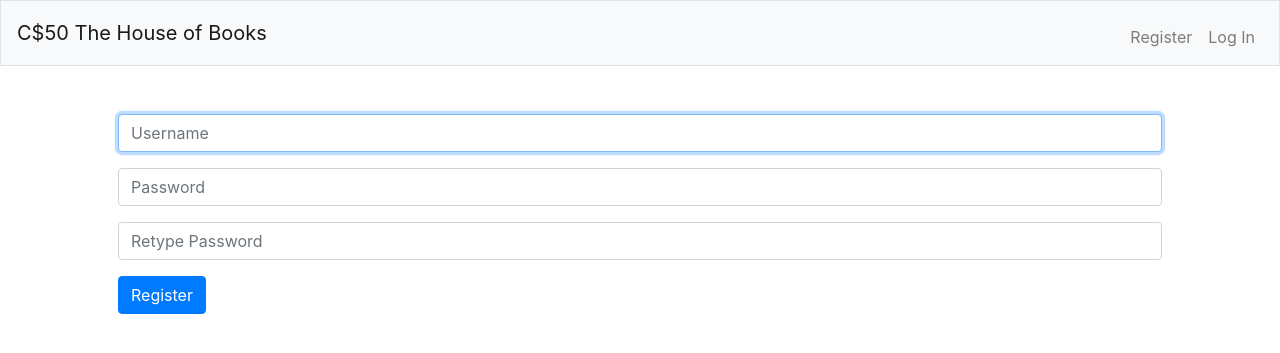
After one commit to Setmoth/project1, a Flask app: template templates/register.html in a window 1280 px wide. The commit adds this page. Shown: the top 353 px of the page. Run offline with Flask 2, Linux system fonts and the light colour scheme; the template is opened without the code that fills it, so the values that code supplies are empty; some libraries are stand-ins or nearby versions.

```diff
--- a/templates/landingPage.html
+++ b/templates/landingPage.html
@@ -10,7 +10,7 @@
 
         <!-- documentation at http://getbootstrap.com/docs/4.1/, alternative themes at https://bootswatch.com/ -->
         <link href="https://maxcdn.bootstrapcdn.com/bootstrap/4.1.3/css/bootstrap.min.css" rel="stylesheet">
-        <link href="/static/style.css" rel="stylesheet">
+        <link href="/static/landingPage.css" rel="stylesheet">
         <link href="/static/img/favicon.ico" rel="icon">
 
         <title>House of Books</title>
--- a/templates/layout.html
+++ b/templates/layout.html
@@ -20,14 +20,14 @@
         <script src="https://cdnjs.cloudflare.com/ajax/libs/popper.js/1.14.3/umd/popper.min.js"></script>
         <script src="https://maxcdn.bootstrapcdn.com/bootstrap/4.1.3/js/bootstrap.min.js"></script>
 
-        <title>C$50 Matching: {% block title %}{% endblock %}</title>
+        <title>The House of Books - {% block title %}{% endblock %}</title>
 
     </head>
 
     <body>
 
         <nav class="navbar navbar-expand-md navbar-light bg-light border">
-            <a class="navbar-brand" href="/"><span class="blue">C</span><span class="red">$</span><span class="yellow">5</span><span class="green">0</span> <span class="red">Final Project -- Matching</span></a>
+            <a class="navbar-brand" href="/"><span class="blue">C</span><span class="red">$</span><span class="yellow">5</span><span class="green">0</span> <span class="red">The House of Books</span></a>
             <button aria-controls="navbar" aria-expanded="false" aria-label="Toggle navigation" class="navbar-toggler" data-target="#navbar" data-toggle="collapse" type="button">
                 <span class="navbar-toggler-icon"></span>
             </button>
@@ -99,12 +99,5 @@
             </form>
             {% endblock %}
         </main>
-
-
-        <footer class="small text-center text-muted">
-            Version - 2020.02.04-000
-        </footer>
-
     </body>
-
 </html>
--- /dev/null
+++ b/templates/register.html
@@ -0,0 +1,21 @@
+{% extends "layout.html" %}
+
+{% block title %}
+    Register
+{% endblock %}
+
+{% block main %}
+    <!-- <form action="/login" method="post"> -->
+    <form action="/register" method="post">
+        <div class="form-group">
+            <input autocomplete="off" autofocus class="form-control" name="username" placeholder="Username" type="text">
+        </div>
+        <div class="form-group">
+            <input class="form-control" name="password" placeholder="Password" type="password">
+        </div>
+         <div class="form-group">
+            <input class="form-control" name="confirmation" placeholder="Retype Password" type="password">
+        </div>
+        <button class="btn btn-primary" type="submit">Register</button>
+    </form>
+{% endblock %}
```
Also changed, not shown: static/landingPage.css (renamed from static/style.css).
